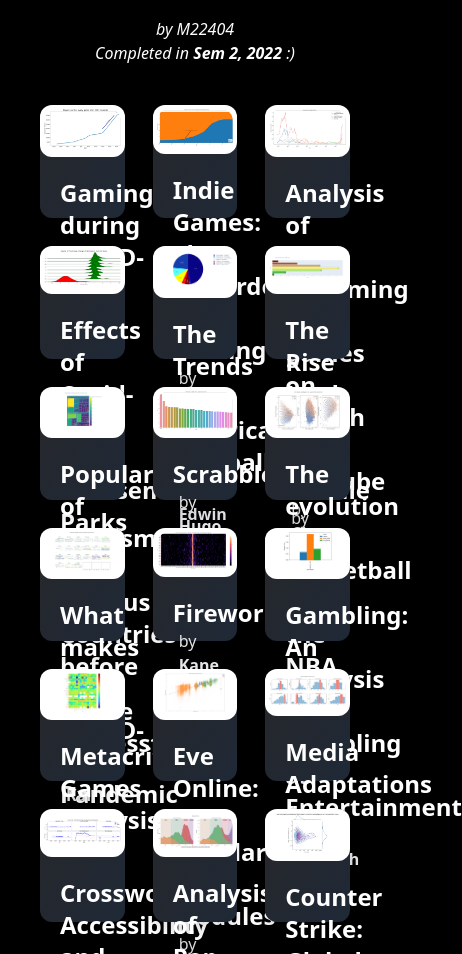
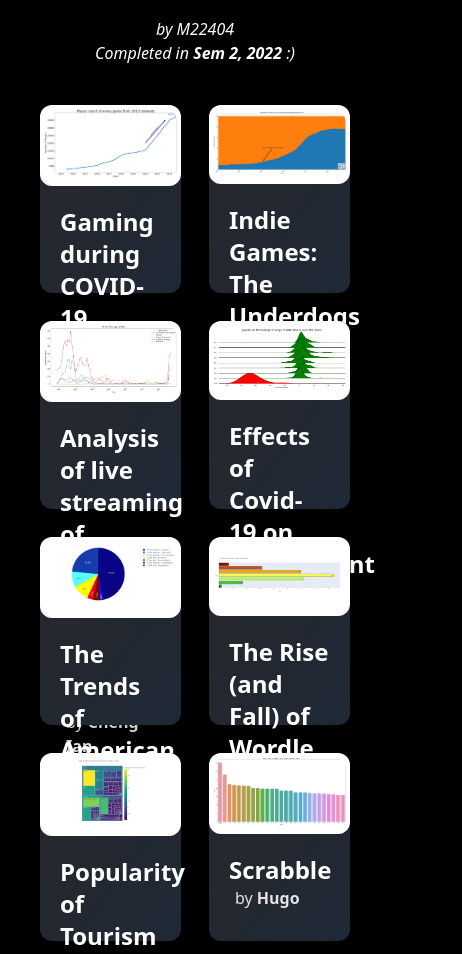
Before and after one commit to M22404/DAProject, a plain HTML site: page index.html in a window 390 px wide. Shown: the part 135-1089 px from the top of the page, 462 px wide, since content can reach past the window. Drawn offline with nearby package versions, Linux system fonts and the light colour scheme.

Commit message:
make mobile look nicer

```diff
--- a/index.html
+++ b/index.html
@@ -21,7 +21,7 @@
 <p class="text-l italic text-center">by M22404</p>
 <p class="text-l italic text-center">Completed in <strong>Sem 2, 2022</strong> :)</p>
 
-<div class="grid gap-7 m-5 p-5 grid-cols-3 items-start">
+<div class="grid gap-7 m-5 p-5 grid-cols-2 lg:grid-cols-3 items-start">
     <div class="drop-shadow-xl bg-gradient-to-br from-zinc-800 to-gray-800 hover:scale-105 rounded-xl transition-transform ease-in-out duration-500 card-height">
         <a href="reports/ProjectReportAlexis.html" class="no-underline flex flex-col max-h-full" target="_blank">
             <div>
@@ -31,7 +31,7 @@
                 </div>
             </div>
             <section class="p-5 min-h-0 flex flex-col">
-                <h2 class="text-2xl font-bold">Gaming during COVID-19</h2>
+                <h2 class="text-2xl lg:text-3xl font-bold">Gaming during COVID-19</h2>
                 <p class="text-zinc-200 pl-1.5">by <strong>Alexis</strong></p>
                 <div class="h-2 flex-none"></div>
                 <div class="overflow-y-scroll p-1.5">
@@ -54,7 +54,7 @@
                 </div>
             </div>
             <section class="p-5 min-h-0 flex flex-col">
-                <h2 class="text-2xl font-bold">Indie Games: The Underdogs of Gaming</h2>
+                <h2 class="text-2xl lg:text-3xl font-bold">Indie Games: The Underdogs of Gaming</h2>
                 <p class="text-zinc-200 pl-1.5">by <strong>Ayden</strong></p>
                 <div class="h-2 flex-none"></div>
                 <div class="overflow-y-scroll p-1.5">
@@ -106,7 +106,7 @@
                 </div>
             </div>
             <section class="p-5 min-h-0 flex flex-col">
-                <h2 class="text-2xl font-bold">Analysis of live streaming of games on Twitch and Youtube</h2>
+                <h2 class="text-2xl lg:text-3xl font-bold">Analysis of live streaming of games on Twitch and Youtube</h2>
                 <p class="text-zinc-200 pl-1.5">by <strong>Cheng Ian</strong></p>
                 <div class="h-2 flex-none"></div>
                 <div class="overflow-y-scroll p-1.5">
@@ -132,7 +132,7 @@
                 </div>
             </div>
             <section class="p-5 min-h-0 flex flex-col">
-                <h2 class="text-2xl font-bold">Effects of Covid-19 on Amusement Parks</h2>
+                <h2 class="text-2xl lg:text-3xl font-bold">Effects of Covid-19 on Amusement Parks</h2>
                 <p class="text-zinc-200 pl-1.5">by <strong>Drew</strong></p>
                 <div class="h-2 flex-none"></div>
                 <div class="overflow-y-scroll p-1.5">
@@ -158,7 +158,7 @@
                 </div>
             </div>
             <section class="p-5 min-h-0 flex flex-col">
-                <h2 class="text-2xl font-bold">The Trends of American Football</h2>
+                <h2 class="text-2xl lg:text-3xl font-bold">The Trends of American Football</h2>
                 <p class="text-zinc-200 pl-1.5">by <strong>Edwin</strong></p>
                 <div class="h-2 flex-none"></div>
                 <div class="overflow-y-scroll p-1.5">
@@ -180,7 +180,7 @@
                 </div>
             </div>
             <section class="p-5 min-h-0 flex flex-col">
-                <h2 class="text-2xl font-bold">The Rise (and Fall) of Wordle</h2>
+                <h2 class="text-2xl lg:text-3xl font-bold">The Rise (and Fall) of Wordle</h2>
                 <p class="text-zinc-200 pl-1.5">by <strong>Eu Ler</strong></p>
                 <div class="h-2 flex-none"></div>
                 <div class="overflow-y-scroll p-1.5">
@@ -210,7 +210,7 @@
                 </div>
             </div>
             <section class="p-5 min-h-0 flex flex-col">
-                <h2 class="text-2xl font-bold">Popularity of Tourism in Various Countries before the COVID-19
+                <h2 class="text-2xl lg:text-3xl font-bold">Popularity of Tourism in Various Countries before the COVID-19
                     Pandemic</h2>
                 <p class="text-zinc-200 pl-1.5">by <strong>Greene</strong></p>
                 <div class="h-2 flex-none"></div>
@@ -244,7 +244,7 @@
                 </div>
             </div>
             <section class="p-5 min-h-0 flex flex-col">
-                <h2 class="text-2xl font-bold">Scrabble</h2>
+                <h2 class="text-2xl lg:text-3xl font-bold">Scrabble</h2>
                 <p class="text-zinc-200 pl-1.5">by <strong>Hugo</strong></p>
                 <div class="h-2 flex-none"></div>
                 <div class="overflow-y-scroll p-1.5">
@@ -269,7 +269,7 @@
                 </div>
             </div>
             <section class="p-5 min-h-0 flex flex-col">
-                <h2 class="text-2xl font-bold">The evolution of Basketball and the NBA</h2>
+                <h2 class="text-2xl lg:text-3xl font-bold">The evolution of Basketball and the NBA</h2>
                 <p class="text-zinc-200 pl-1.5">by <strong>Kabir</strong></p>
                 <div class="h-2 flex-none"></div>
                 <div class="overflow-y-scroll p-1.5">
@@ -297,7 +297,7 @@
                 </div>
             </div>
             <section class="p-5 min-h-0 flex flex-col">
-                <h2 class="text-2xl font-bold">What makes a movie successful?</h2>
+                <h2 class="text-2xl lg:text-3xl font-bold">What makes a movie successful?</h2>
                 <p class="text-zinc-200 pl-1.5">by <strong>Kai Wen</strong></p>
                 <div class="h-2 flex-none"></div>
                 <div class="overflow-y-scroll p-1.5">
@@ -325,7 +325,7 @@
                 </div>
             </div>
             <section class="p-5 min-h-0 flex flex-col">
-                <h2 class="text-2xl font-bold">Fireworks</h2>
+                <h2 class="text-2xl lg:text-3xl font-bold">Fireworks</h2>
                 <p class="text-zinc-200 pl-1.5">by <strong>Kane</strong></p>
                 <div class="h-2 flex-none"></div>
                 <div class="overflow-y-scroll p-1.5">
@@ -349,7 +349,7 @@
                 </div>
             </div>
             <section class="p-5 min-h-0 flex flex-col">
-                <h2 class="text-2xl font-bold">Gambling: An Analysis of Gambling as Entertainment</h2>
+                <h2 class="text-2xl lg:text-3xl font-bold">Gambling: An Analysis of Gambling as Entertainment</h2>
                 <p class="text-zinc-200 pl-1.5">by <strong>Kenneth</strong></p>
                 <div class="h-2 flex-none"></div>
                 <div class="overflow-y-scroll p-1.5">
@@ -375,7 +375,7 @@
                 </div>
             </div>
             <section class="p-5 min-h-0 flex flex-col">
-                <h2 class="text-2xl font-bold">Metacritic Games Analysis</h2>
+                <h2 class="text-2xl lg:text-3xl font-bold">Metacritic Games Analysis</h2>
                 <p class="text-zinc-200 pl-1.5">by <strong>Mahir</strong></p>
                 <div class="h-2 flex-none"></div>
                 <div class="overflow-y-scroll p-1.5">
@@ -401,7 +401,7 @@
                 </div>
             </div>
             <section class="p-5 min-h-0 flex flex-col">
-                <h2 class="text-2xl font-bold">Eve Online: The popularity of modules</h2>
+                <h2 class="text-2xl lg:text-3xl font-bold">Eve Online: The popularity of modules</h2>
                 <p class="text-zinc-200 pl-1.5">by <strong>Ryan</strong></p>
                 <div class="h-2 flex-none"></div>
                 <div class="overflow-y-scroll p-1.5">
@@ -430,7 +430,7 @@
                 </div>
             </div>
             <section class="p-5 min-h-0 flex flex-col">
-                <h2 class="text-2xl font-bold">Media Adaptations</h2>
+                <h2 class="text-2xl lg:text-3xl font-bold">Media Adaptations</h2>
                 <p class="text-zinc-200 pl-1.5">by <strong>Tyler</strong></p>
                 <div class="h-2 flex-none"></div>
                 <div class="overflow-y-scroll p-1.5">
@@ -455,7 +455,7 @@
                 </div>
             </div>
             <section class="p-5 min-h-0 flex flex-col">
-                <h2 class="text-2xl font-bold">Crosswords: Accessibility and Representation</h2>
+                <h2 class="text-2xl lg:text-3xl font-bold">Crosswords: Accessibility and Representation</h2>
                 <p class="text-zinc-200 pl-1.5">by <strong>Wee Chong</strong></p>
                 <div class="h-2 flex-none"></div>
                 <div class="overflow-y-scroll p-1.5">
@@ -483,7 +483,7 @@
                 </div>
             </div>
             <section class="p-5 min-h-0 flex flex-col">
-                <h2 class="text-2xl font-bold">Analysis of Pop Music over the Years</h2>
+                <h2 class="text-2xl lg:text-3xl font-bold">Analysis of Pop Music over the Years</h2>
                 <p class="text-zinc-200 pl-1.5">by <strong>Wenkai</strong></p>
                 <div class="h-2 flex-none"></div>
                 <div class="overflow-y-scroll p-1.5">
@@ -509,7 +509,7 @@
                 </div>
             </div>
             <section class="p-5 min-h-0 flex flex-col">
-                <h2 class="text-2xl font-bold">Counter Strike: Global Offensive; Player Analysis</h2>
+                <h2 class="text-2xl lg:text-3xl font-bold">Counter Strike: Global Offensive; Player Analysis</h2>
                 <p class="text-zinc-200 pl-1.5">by <strong>Yuebin</strong></p>
                 <div class="h-2 flex-none"></div>
                 <div class="overflow-y-scroll p-1.5">
```
